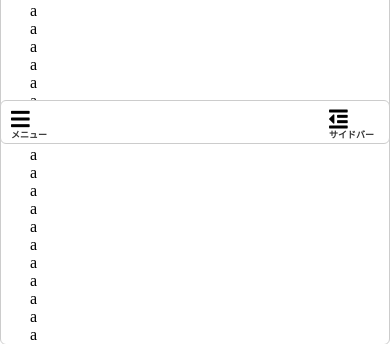
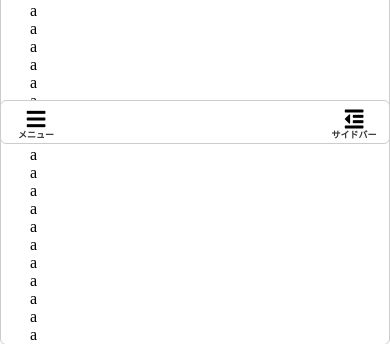
Before and after one commit to ipwqi/portdolio, a PHP site: page / in a window 390 px wide. Shown: the part 700-1044 px from the top of the page. Run offline with PHP 8.4, Linux system fonts and the light colour scheme; some libraries are stand-ins or nearby versions.

Commit message:
Update index.css

```diff
--- a/index.css
+++ b/index.css
@@ -45,7 +45,7 @@ mobile{width: 100%; position:fixed;bottom: 0}
     /* スマホ用のCSS */
 /*        aside{bottom: 0;position: fixed;right: 0;}*/
       /*アイコンのスペース*/
-      #drawer-open {
+      #drawer-open {text-align: center;
           display: inline-block;
           width: 50px;
           height: 22px;
```
